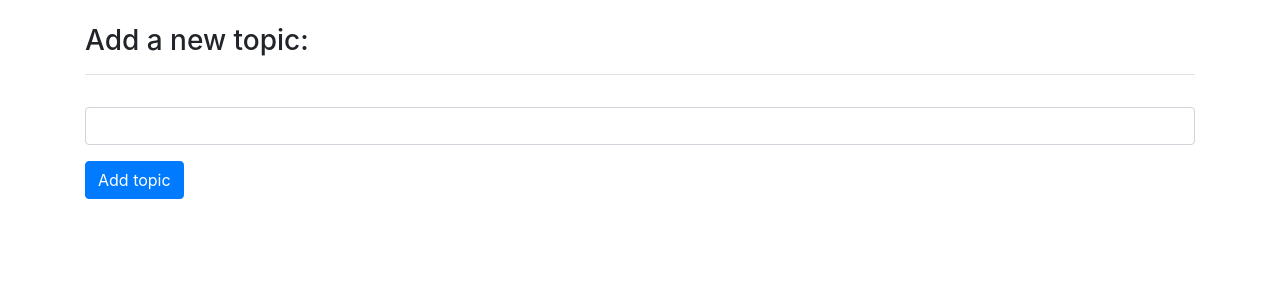
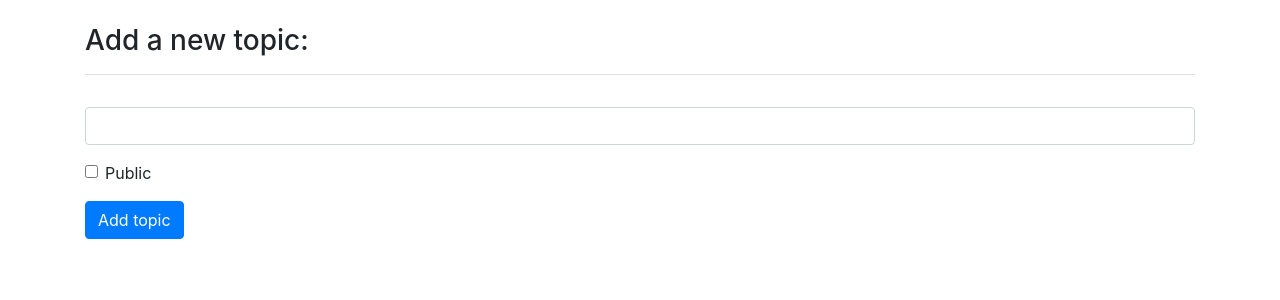
Before and after one commit to AleksKhrap/learning-log, a Django app: page /new_topic/ in a window 1280 px wide. Shown: the part 58-358 px from the top of the page. Run offline with Django 4.2, Linux system fonts and the light colour scheme; the visitor is signed in with stand-in values (Sample User, id 1); some libraries are stand-ins or nearby versions.

Commit message:
Added public/private topics

```diff
--- a/learning_logs/forms.py
+++ b/learning_logs/forms.py
@@ -5,7 +5,7 @@ from .models import Topic, Entry
 class TopicForm(forms.ModelForm):
     class Meta:
         model = Topic
-        fields = ['text']
+        fields = ['text', 'public']
         labels = {'text': ''}
 
 
--- a/learning_logs/models.py
+++ b/learning_logs/models.py
@@ -7,6 +7,7 @@ class Topic(models.Model):
     text = models.CharField(max_length=200)
     date_added = models.DateTimeField(auto_now_add=True)
     owner = models.ForeignKey(User, on_delete=models.CASCADE)
+    public = models.BooleanField(default=False)
 
     def __str__(self):
         """Возвращает строковое представление модели"""
--- a/learning_logs/templates/learning_logs/topic.html
+++ b/learning_logs/templates/learning_logs/topic.html
@@ -13,7 +13,9 @@
     <div class="card mb-3">
       <h4 class="card-header">
         {{ entry.date_added|date:'M d, Y H:i' }}
-        <small><a href="{% url 'learning_logs:edit_entry' entry.id %}">Edit entry</a></small>
+        {% if user.is_authenticated %}
+          <small><a href="{% url 'learning_logs:edit_entry' entry.id %}">Edit entry</a></small>
+        {% endif %}
       </h4>
       <div class="card-body">
         {{ entry.text|linebreaks }}
--- a/learning_logs/views.py
+++ b/learning_logs/views.py
@@ -10,19 +10,22 @@ def index(request):
     return render(request, 'learning_logs/index.html')
 
 
-@login_required
 def topics(request):
     """Выводит список тем"""
-    topics = Topic.objects.filter(owner=request.user).order_by('date_added')
+    if request.user.is_authenticated:
+        topics = Topic.objects.filter(owner=request.user).order_by('text') \
+                 ^ Topic.objects.filter(public=True).order_by('date_added')
+    else:
+        topics = Topic.objects.filter(public=True).order_by('date_added')
     context = {'topics': topics}
     return render(request, 'learning_logs/topics.html', context)
 
 
-@login_required
 def topic(request, topic_id):
     """Выводит одну тему и все ее записи"""
     topic = get_object_or_404(Topic, id=topic_id)
-    check_topic_owner(request, topic)
+    if not topic.public:
+        check_topic_owner(request, topic)
 
     entries = topic.entry_set.order_by('-date_added')
     context = {'topic': topic, 'entries': entries}
@@ -52,7 +55,7 @@ def new_topic(request):
 @login_required
 def new_entry(request, topic_id):
     """Добавляет новую запись к конкретной теме"""
-    topic = Topic.objects.get(id=topic_id)
+    topic = get_object_or_404(Topic, id=topic_id)
     if request.method != 'POST':
         # Данные не отправлялись, создается пустая форма
         form = EntryForm()
@@ -60,7 +63,8 @@ def new_entry(request, topic_id):
         # Отправлены данные POST, данные обрабатываются
         form = EntryForm(data=request.POST)
         if form.is_valid():
-            check_topic_owner(request, topic)
+            if not topic.public:
+                check_topic_owner(request, topic)
             new_entry = form.save(commit=False)
             new_entry.topic = topic
             new_entry.save()
@@ -74,7 +78,7 @@ def new_entry(request, topic_id):
 @login_required
 def edit_entry(request, entry_id):
     """Редактирует существующую запись"""
-    entry = Entry.objects.get(id=entry_id)
+    entry = get_object_or_404(Entry, id=entry_id)
     topic = entry.topic
     check_topic_owner(request, topic)
 
```
